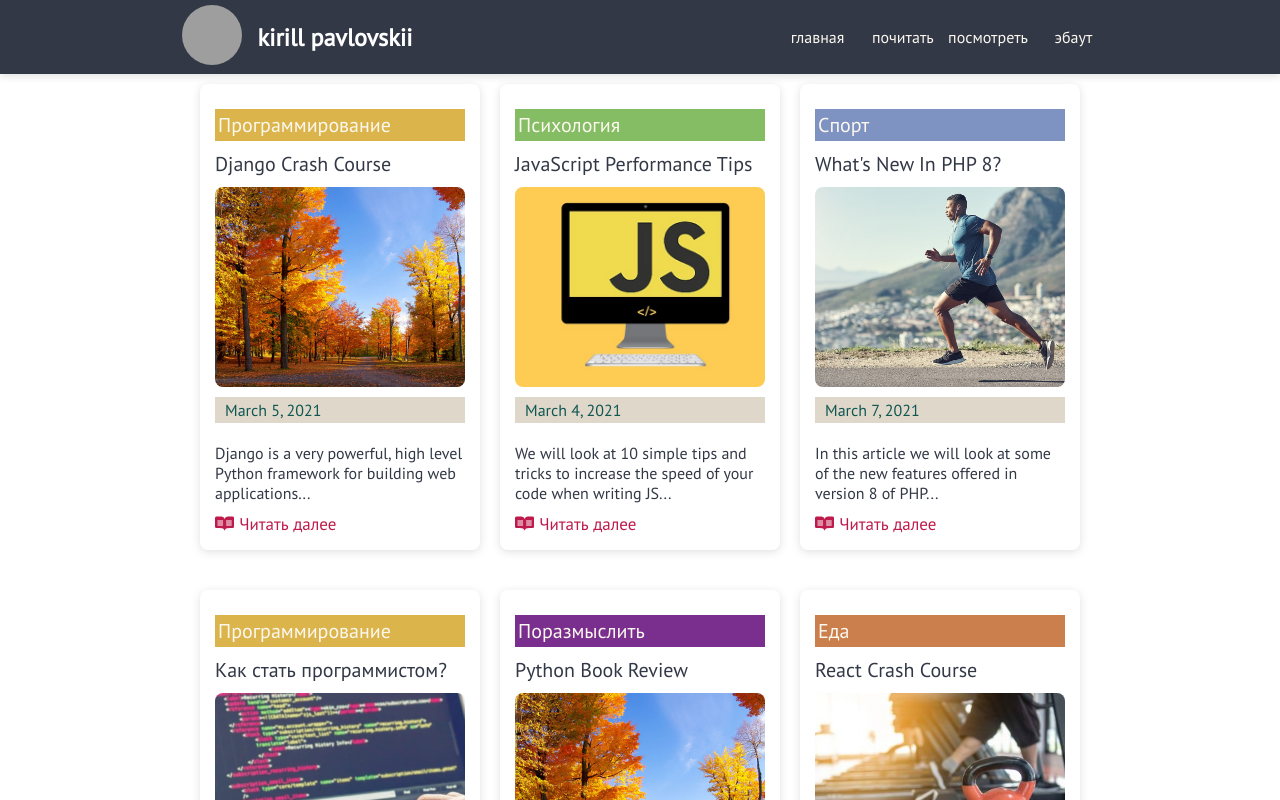
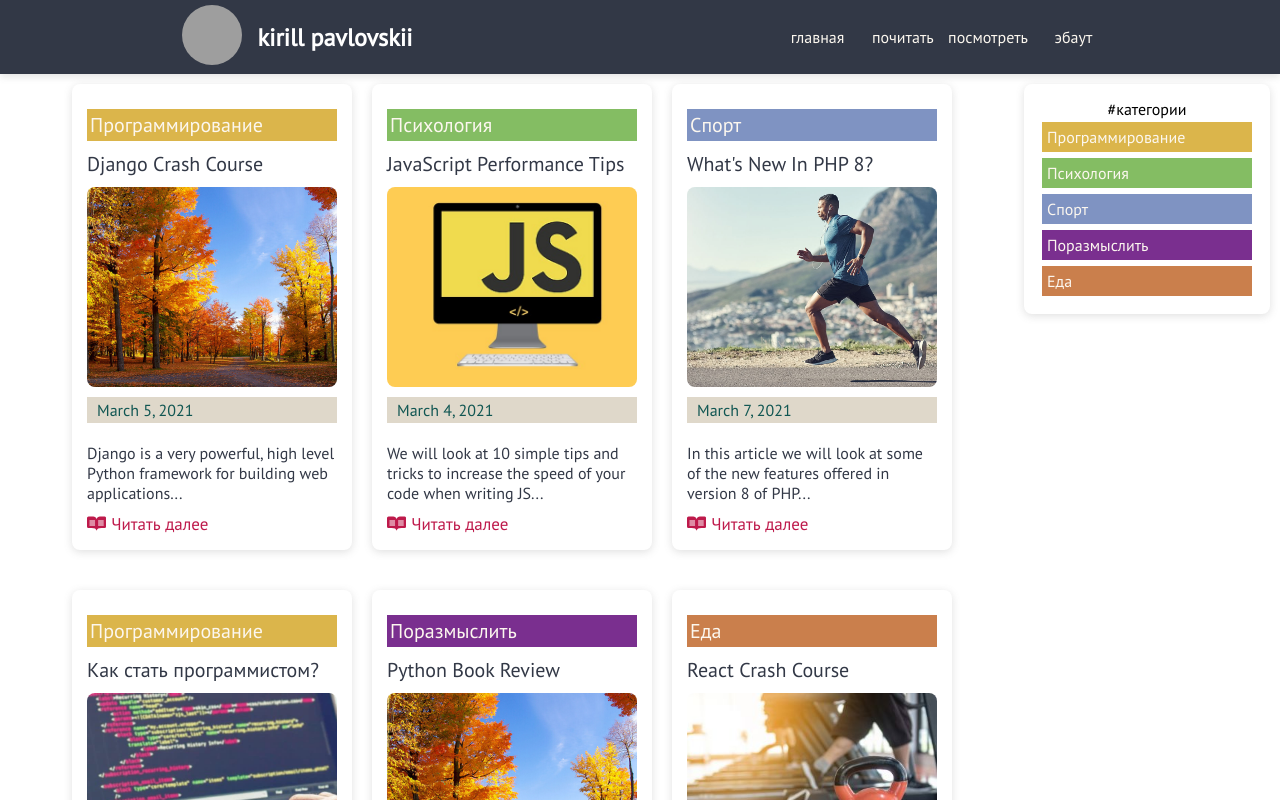
Before and after one commit to stevenKirill/kirill-personal-blog, a Next.js app: page /blog in a window 1280 px wide. Shown: the top 800 px of the page. Built offline with nearby package versions, Linux system fonts and the light colour scheme; grey boxes are pictures that could not be loaded.

Commit message:
added category bar

```diff
--- a/components/CategoryBar/CategoryBar.jsx
+++ b/components/CategoryBar/CategoryBar.jsx
@@ -1,7 +1,23 @@
+import { getCategoryItem } from "@/utils/utils";
+import classes from '@/styles/categories.module.css';
+import Link from "next/link";
+
 /** Компонент боковое меню с категориями. */
-const CategoryBar = () => {
+const CategoryBar = ({ categories }) => {
     return (
-        <div>category bar</div>
+        <aside className={classes.wrapper}>
+            <span className={classes.title}>#категории</span>
+            {categories.map(category => {
+                const { text, color } = getCategoryItem(category);
+                return (
+                    <div className={`${color} ${classes.link}`}>
+                        <Link href={`/category/${category.toLowerCase()}`}>
+                            <a>{text}</a>
+                        </Link>
+                    </div>
+                )
+            })}
+        </aside>
     )
 };
 
--- a/components/Footer/Footer.jsx
+++ b/components/Footer/Footer.jsx
@@ -7,10 +7,10 @@ const Footer = () => {
         <div className={classes.wrapper}>
             <div className={classes.name}>© kirill pavlovskii</div>
             <div className={classes.icons}>
-                <a href="/">
+                <a href="https://t.me/stevenPav" target="_blank">
                     <FaTelegram color="white" size="30" className={classes.icon}/>
                 </a>
-                <a href="/">
+                <a href="https://github.com/stevenKirill" target="_blank">
                     <FaGithub color="white" size="30" className={classes.icon}/>
                 </a>
             </div>
--- a/components/Post/Post.jsx
+++ b/components/Post/Post.jsx
@@ -2,11 +2,11 @@ import React from 'react';
 import Link from 'next/link';
 import styles from '../../styles/post.module.css';
 import { FaReadme } from 'react-icons/fa';
-import { getCategoryColor } from '../../utils/utils';
+import { getCategoryItem } from '../../utils/utils';
 
 export const Post = ({ post }) => {
     const { frontmatter: { title, category, cover_image, date, excerpt }, slug } = post
-    const { text, color } = getCategoryColor(category);
+    const { text, color } = getCategoryItem(category);
     return (
         <div className={styles.card}>
             <div className={`${styles.post_category} ${color}`}>{text}</div>
--- a/consts/consts.js
+++ b/consts/consts.js
@@ -1,3 +1,5 @@
+
+// Категории постов в блоге
 export const CATEGORIES = {
     PROGRAMMING: 'PROGRAMMING',
     SPORT: 'SPORT',
--- a/pages/blog/page/[page_index].jsx
+++ b/pages/blog/page/[page_index].jsx
@@ -1,11 +1,12 @@
 import Head from 'next/head';
 import styles from '@/styles/post.module.css';
+import CategoryBar from '@/components/CategoryBar/CategoryBar';
 import { Post } from '@/components/Post/Post';
 import { POSTS_PER_PAGE } from '@/consts/consts';
 import { Pagination } from '@/components/Pagination/Pagination';
 import { getPosts, getFiles } from '@/utils/getters';
 
-const BlogPage = ({ posts, currentPage, numPages }) => {
+const BlogPage = ({ posts, currentPage, numPages, categories }) => {
     return (
         <>
           <Head>
@@ -13,10 +14,13 @@ const BlogPage = ({ posts, currentPage, numPages }) => {
             <meta name="keywords" content="блог,Кирилл,Павловский,программирование,психология,спорт,питание"/>
             <meta name="description" content="блог о программировании,психологии,спорте и других интересных темах."/>
           </Head>
-          <div className={styles.posts}>
-              {posts.map((post) => {
-                  return <Post post={post} key={post.slug}/>
-              })}
+          <div className={styles.content}>
+            <div className={styles.posts}>
+                {posts.map((post) => {
+                    return <Post post={post} key={post.slug}/>
+                })}
+            </div>
+            <CategoryBar categories={categories}/>
           </div>
           <Pagination currentPage={currentPage} numOfPages={numPages}/>
         </>
@@ -47,6 +51,9 @@ export const getStaticProps = async ({ params }) => {
     const posts = getPosts();
     const files = getFiles();
 
+    const categories = posts.map(post => post.frontmatter.category);
+    const uniqueCategories = [...new Set(categories)];
+
     // вычисление числа постов пагинация
     const numberOfPages = Math.ceil(files.length / POSTS_PER_PAGE);
     const orderedPosts = posts.slice((page - 1) * POSTS_PER_PAGE,(page - 1) * POSTS_PER_PAGE + POSTS_PER_PAGE);
@@ -56,6 +63,7 @@ export const getStaticProps = async ({ params }) => {
         posts: orderedPosts,
         numPages: numberOfPages,
         currentPage: page,
+        categories: uniqueCategories,
       }
     }
   }
--- a/pages/index.jsx
+++ b/pages/index.jsx
@@ -19,7 +19,7 @@ export default function Home() {
             <p>мои статьи находяться в разделе почитать</p>
             <p>также я собрал видео, на разные интересующие меня темы в разделе посмотреть</p>
             <p>ты можешь почитать подробную информацию обо мне в разделе эбаут</p>
-            <p className={styles.last_p}>если у тебя есть вопросы или предложения ты можешь связаться со мной в <a href="/">телеге</a></p>
+            <p className={styles.last_p}>если у тебя есть вопросы или предложения ты можешь связаться со мной в <a href="https://t.me/stevenPav" target="_blank">телеге</a></p>
           </div>
         </div>
       </div>
--- /dev/null
+++ b/styles/categories.module.css
@@ -0,0 +1,25 @@
+.wrapper {
+    display: flex;
+    flex-direction: column;
+    margin-top: 10px;
+    height: fit-content;
+    padding: 5px;
+    margin-right: 10px;
+    padding: 15px;
+    border-radius: 8px;
+    box-shadow: rgba(99, 99, 99, 0.2) 0px 2px 8px 0px;
+    margin-bottom: 10px;
+}
+.link {
+    margin: 3px;
+    min-height: 30px;
+    padding: 5px;
+}
+.link a {
+    color: var(--light-white);
+    width: 100%;
+    display: block;
+}
+.title {
+    text-align: center;
+}
--- a/styles/post.module.css
+++ b/styles/post.module.css
@@ -155,3 +155,8 @@
   color: var(--black);
   font-weight: bold;
 }
+
+.content {
+  display: grid;
+  grid-template-columns: 80% 20%;
+}
--- a/utils/utils.js
+++ b/utils/utils.js
@@ -1,6 +1,6 @@
 import { CATEGORIES } from "@/consts/consts"
 
-export const getCategoryColor = category => {
+export const getCategoryItem = category => {
     switch(category) {
         case CATEGORIES.PROGRAMMING:
             return {
```
